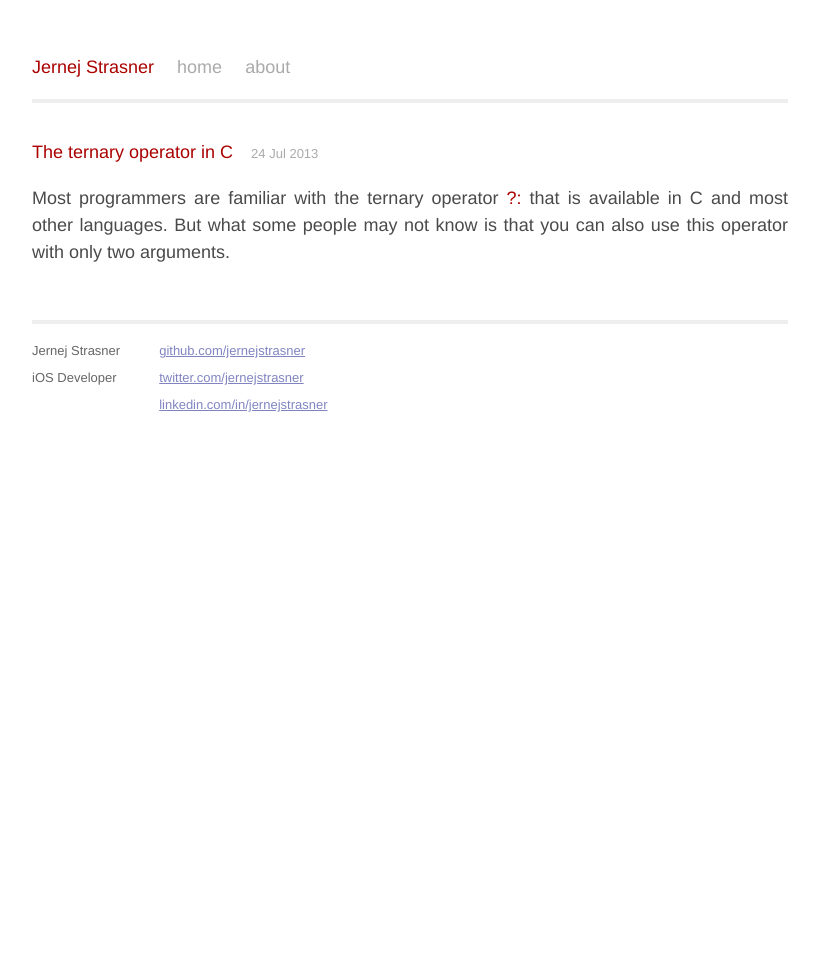
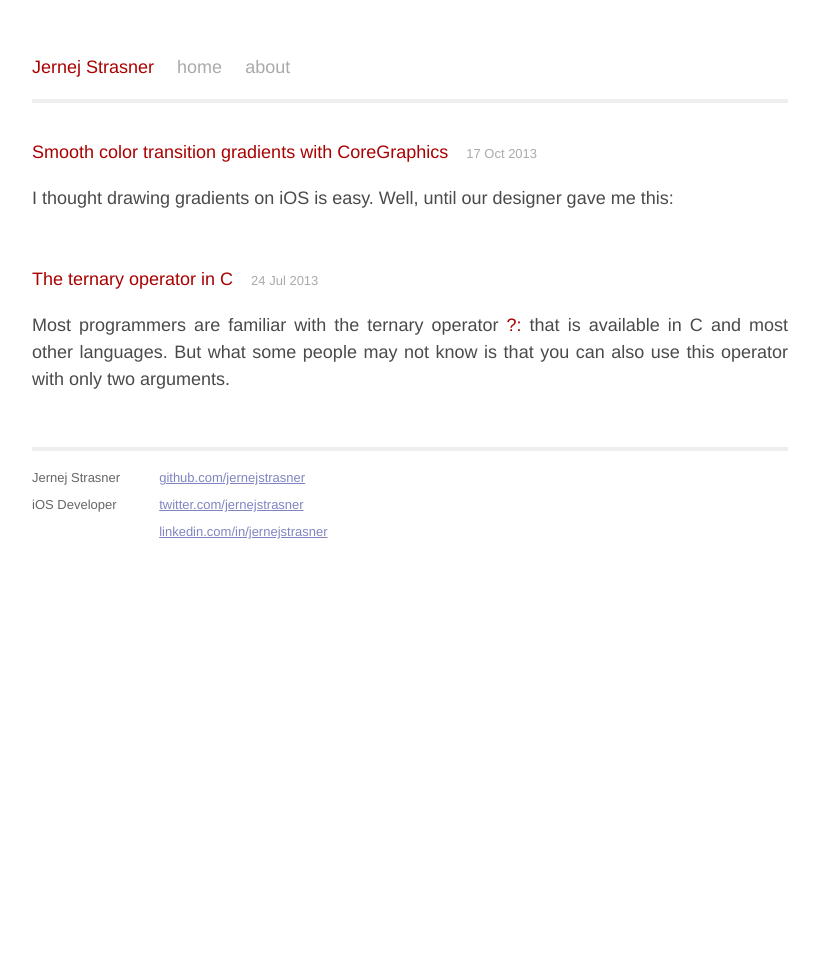
Before and after one commit to jernejstrasner/jernejstrasner.github.io, a Jekyll site: the page built from index.html, in a window 1280 px wide. Shown: the whole page, without its empty margins (230-1049 px from the left). Built offline with Jekyll 4.4.1, drawn with Linux system fonts in a browser that asks for light colours; some of the changed lines change nothing that is shown.

Commit message:
More work on the post, added retina.js, some layou changes

```diff
--- a/_layouts/default.html
+++ b/_layouts/default.html
@@ -43,6 +43,6 @@
     </div>
 </div>
 <!-- /container -->
-
+<script type="text/javascript" src="{{ site.url }}/js/retina-1.1.0.min.js"></script>
 </body>
 </html>
--- /dev/null
+++ b/_posts/2013-10-17-smooth-gradients-ios.markdown
@@ -0,0 +1,78 @@
+---
+layout: post
+title:  "Smooth color transition gradients with CoreGraphics"
+date:   2013-10-17 12:58:11
+categories: ios, osx, objc, graphics
+---
+
+I thought drawing gradients on iOS is easy. Well, until our designer gave me this:
+
+![Smooth gradient drawn in Photoshop]({{ site.url }}/images/2013-10-17/gradient_ps.png)
+
+I went on and implemented the `drawRect:` method on a custom UIView. I used `CGGradient` and wrote the drawing code. I ran the project in the simulator and noticed that the gradient was quite different. Ran on the device, same thing.
+
+![Gradient drawn with CGGradient]({{ site.url }}/images/2013-10-17/gradient_cg.png)
+
+I played around with different colors and their positions but nothing like the design I had. After some head scratching I figured it must be something to do with how the colors are interpolated. `CGGradient` uses a linear interpolation of colors. The problem is that the transitions at the beginning and end of the gradient is not smooth because the color starts linearly fading right away.
+
+![Plot y = x]({{ site.url }}/images/2013-10-17/linear.png)
+
+What I need is an ease-in ease-out function and apply that to each color component. I actually cared only about transparency so I had to only adjust the alpha channel.
+I needed this: <img src="{{ site.url }}/images/2013-10-17/slope_func.png"/>
+
+![Plot slope]({{ site.url }}/images/2013-10-17/slope.png)
+
+Looking at the documentation, `CGGradient` doesn't support custom color interpolation. There is something called `CGShading` that does. The documentation is no absolutely clear on how to use it, but after some experimenting I came up with a solution.
+
+{% highlight objc %}
+- (void)drawRect:(CGRect)rect
+{
+	// Draw the gradient background
+	CGContextRef context = UIGraphicsGetCurrentContext();
+	CGColorSpaceRef colorSpace = CGColorSpaceCreateDeviceGray();
+
+	// Define the shading callbacks
+	CGFunctionCallbacks callbacks = {0, blackShade, NULL};
+
+	// As input to our function we want 1 value in the range [0.0, 1.0].
+	// This is our position within the 'gradient'.
+	size_t domainDimension = 1;
+	CGFloat domain[2] = {0.0f, 1.0f};
+
+	// The output of our function is 2 values, each in the range [0.0, 1.0].
+	// This is our selected color for the input position.
+	// The 2 values are the white and alpha components.
+	size_t rangeDimension = 2;
+	CGFloat range[8] = {0.0f, 1.0f, 0.0f, 1.0f};
+
+	// Create the shading finction
+	CGFunctionRef function = CGFunctionCreate(NULL, domainDimension, domain, rangeDimension, range, &callbacks);
+
+	// Create the shading object
+	CGShadingRef shading = CGShadingCreateAxial(colorSpace, CGPointMake(1, rect.size.height), CGPointMake(1, rect.size.height*0.75f), function, YES, YES);
+
+	// Draw the shading
+	CGContextDrawShading(context, shading);
+
+	// Clean up
+	CGFunctionRelease(function);
+	CGShadingRelease(shading);
+
+	// Clean up
+	CGColorSpaceRelease(colorSpace);
+}
+
+// This is the callback of our shading function.
+static void blackShade(void *info, const CGFloat *inData, CGFloat *outData)
+{
+	float p = inData[0];
+	outData[0] = 0.0f;
+	outData[1] = (1.0f-slope(p, 2.0f)) * 0.5f;
+}
+
+// ristributes values on a slope (ease-in ease-out)
+static float slope(float x, float A) {
+	float p = powf(x, A);
+	return p/(p + powf(1.0f-x, A));
+}
+{% endhighlight %}
```
Also changed, not shown: images/2013-10-17/gradient_cg.png (added), images/2013-10-17/gradient_cg@2x.png (added), images/2013-10-17/gradient_ps.png (added), images/2013-10-17/gradient_ps@2x.png (added), images/2013-10-17/linear.png (added), images/2013-10-17/linear@2x.png (added), images/2013-10-17/slope.png (added), images/2013-10-17/slope@2x.png (added), images/2013-10-17/slope_func.png (added), images/2013-10-17/slope_func@2x.png (added), js/retina-1.1.0.min.js (added), 1 other file.
